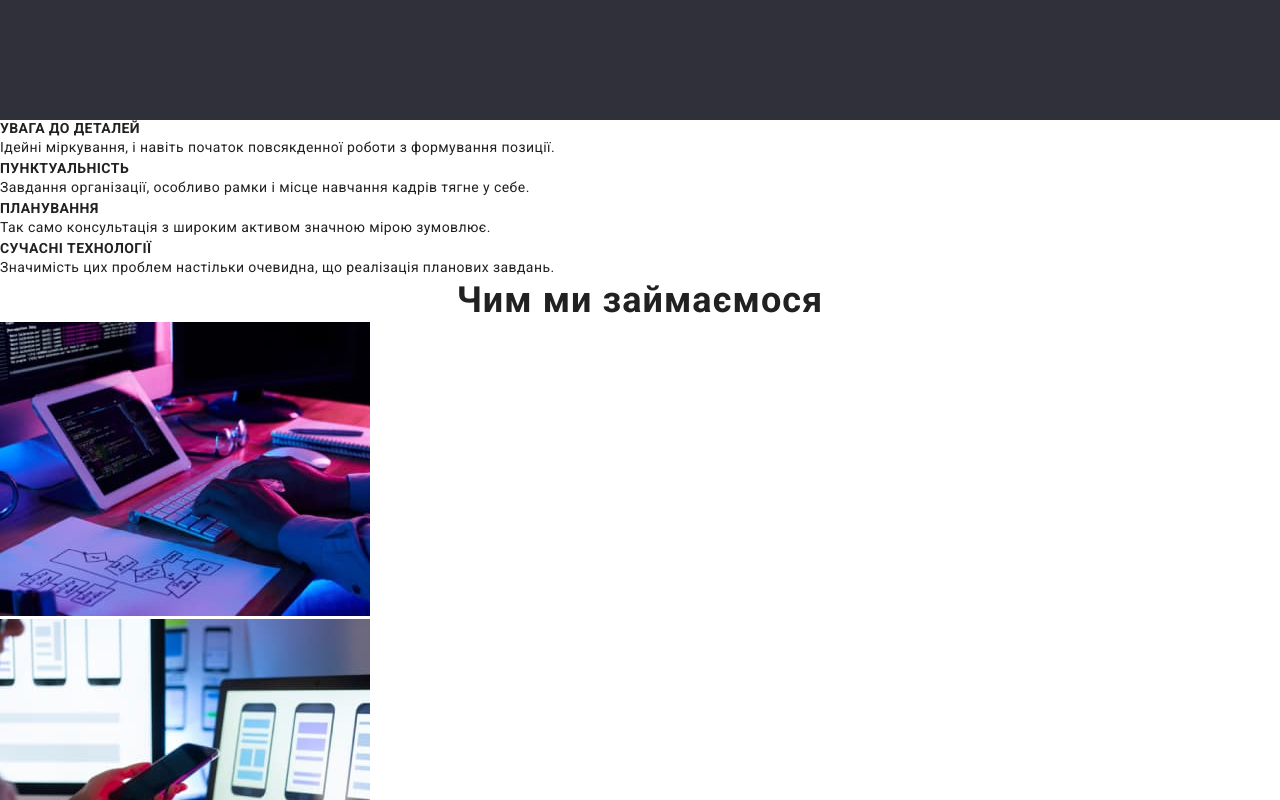
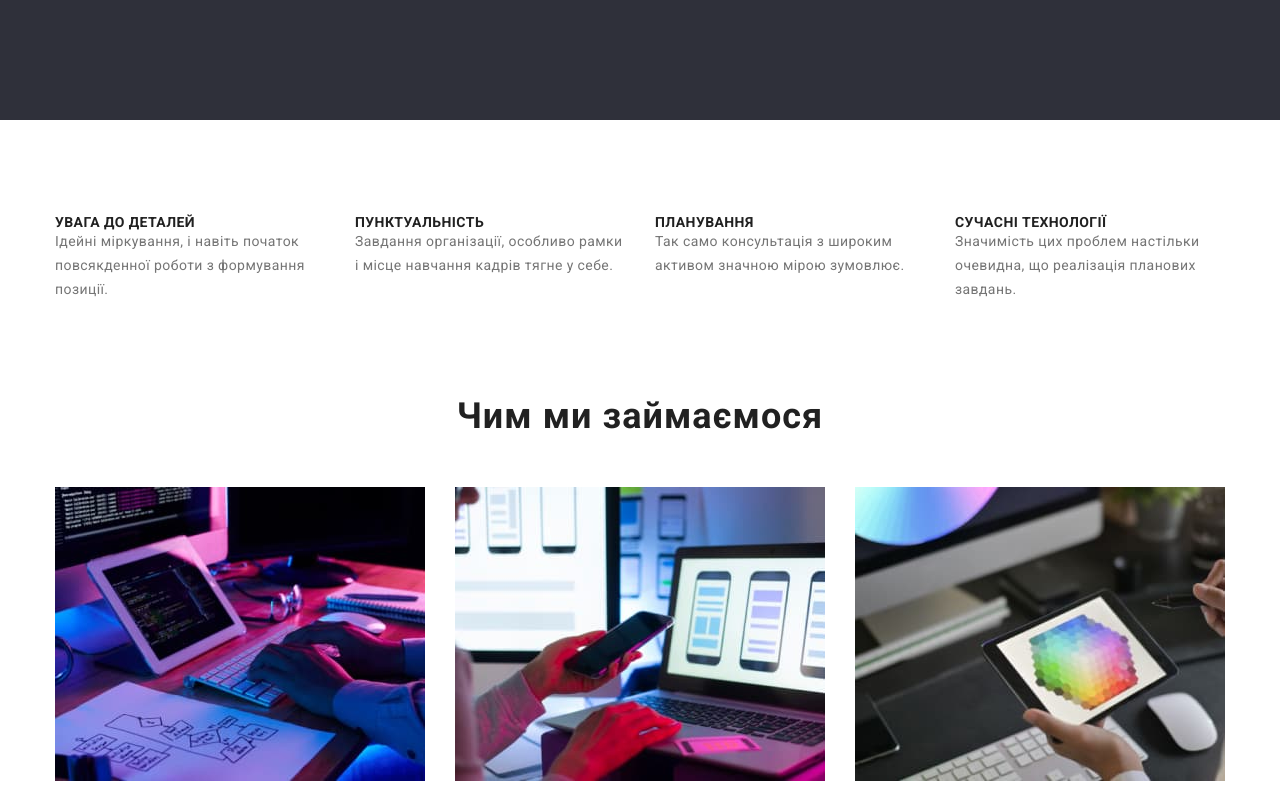
Before and after one commit to ywan04/Bereza-Ivan-IPZ-31, a plain HTML site: page index.html in a window 1280 px wide. Shown: the part 560-1360 px from the top of the page. Drawn offline with nearby package versions, Linux system fonts and the light colour scheme.

Commit message:
section--third finish

```diff
--- a/css/styles.css
+++ b/css/styles.css
@@ -19,7 +19,6 @@ header {
 	height: 80px;
 
 	display: flex;
-	justify-content: center;
 	align-items: center;
 	justify-content: space-around;
 }
@@ -113,6 +112,20 @@ footer, .section--first {
 	display: none;
 }
 
+.section--second {
+	margin: 94px 0px;
+}
+
+.section--second__advantages {
+	display: flex;
+	justify-content: center;
+	gap: 30px;
+}
+
+.advantage {
+	width: 270px;
+}
+
 .advantage__title {
 	font-size: 14px;
 	font-weight: 700;
@@ -121,9 +134,25 @@ footer, .section--first {
 }
 
 .advantage__content {
+	color: var(--fg-color-alt);
 	font-weight: 400;
 	line-height: 1.714;
 	letter-spacing: 0.03em;
+}
+
+.section--third {
+	margin: 94px 0px;
+}
+
+.section--third__title {
+	margin-bottom: 50px;
+}
+
+.image-list {
+	gap: 30px;
+
+	display: flex;
+	justify-content: center;
 }
 
 .section--third__title, .section--fourth__title {
```
Also changed, not shown: 1 other file.
